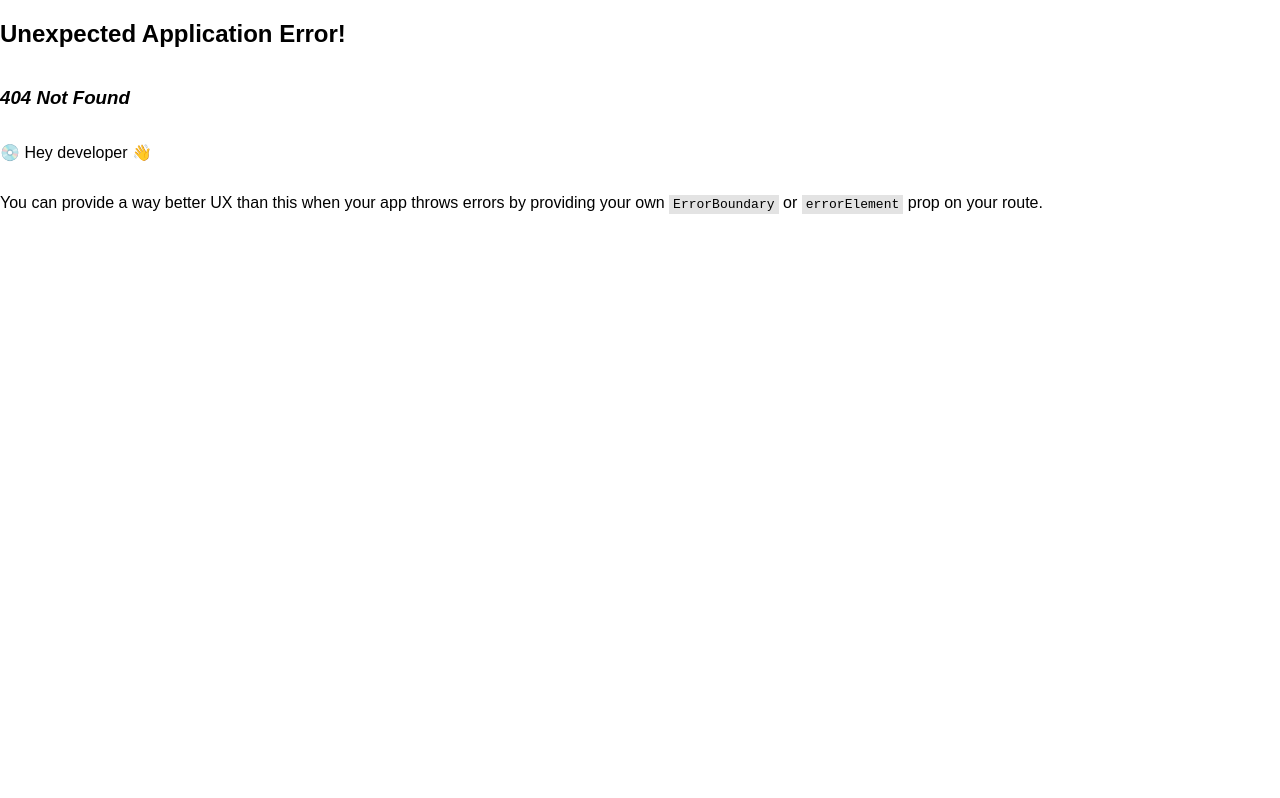
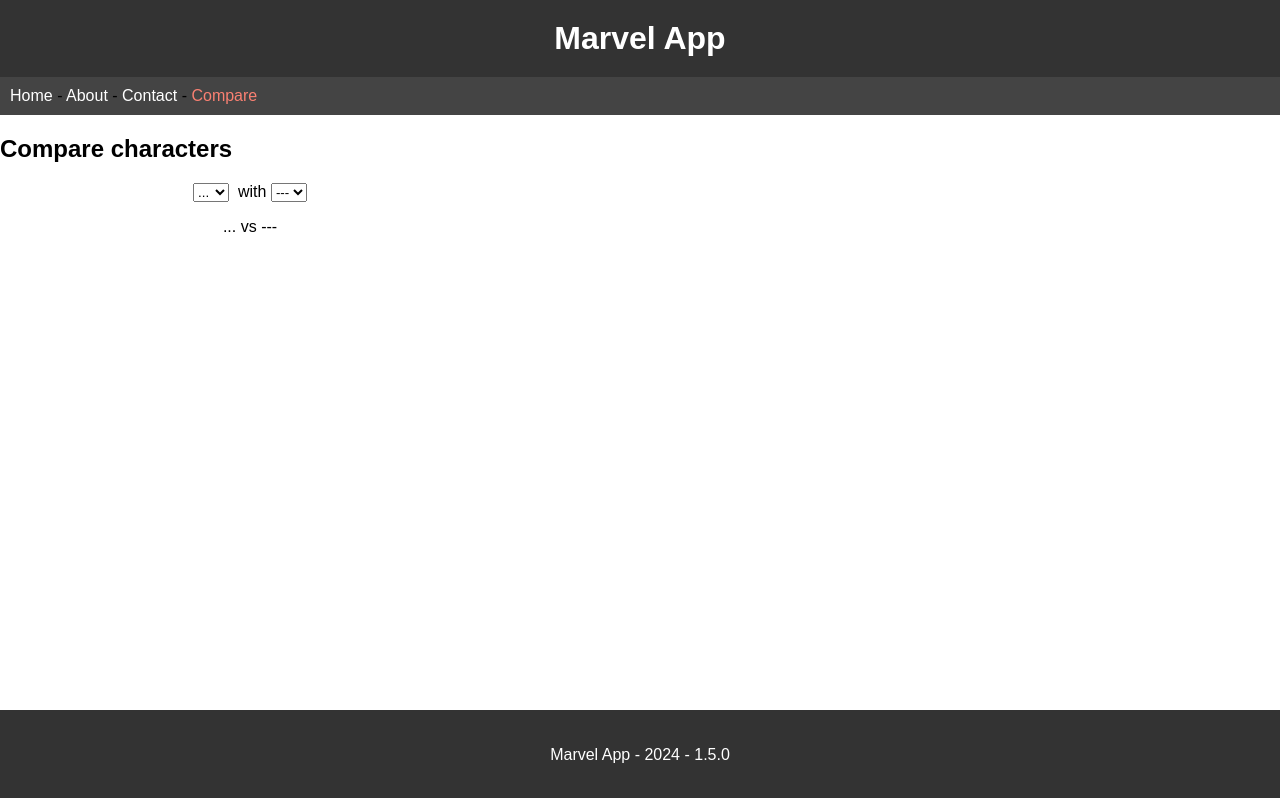
Before and after one commit to BlackHole1410/marvel-app, a React (Vite) app: page /compare in a window 1280 px wide. Before the commit this address had no page. Built offline with nearby package versions, Linux system fonts and the light colour scheme.

Commit message:
creation of CompareCharactersPage

```diff
--- a/src/layout.jsx
+++ b/src/layout.jsx
@@ -8,7 +8,7 @@
             <header>
                 <h1>Marvel App</h1>
                 <nav>
-                    <NavLink to="/">Home</NavLink> - <NavLink to="/about">About</NavLink> - <NavLink to="/contact">Contact</NavLink>
+                    <NavLink to="/">Home</NavLink> - <NavLink to="/about">About</NavLink> - <NavLink to="/contact">Contact</NavLink> - <NavLink to="/compare">Compare</NavLink>
                 </nav>
             </header>
             <main>
--- /dev/null
+++ b/src/pages/CompareCharactersPage.jsx
@@ -0,0 +1,71 @@
+import React from 'react';
+
+const CompareCharactersPage = () => {
+    // change the title of the page
+    document.title = "Compare | Marvel App";
+
+    // A supprimer, permet de rendre le composant fonctionnel dans un premier temps
+    const characters = [
+        {
+            name: '...'
+        },{
+            name: '---'
+        }
+    ]
+    // Fin de la partie à supprimer
+
+    // transform the characters to array of label/value objects
+    const options = characters.map((character, index) => ({
+        value: index,
+        label: character.name,
+    }));
+
+    // set the default options to the first two characters
+    const [option1, setOption1] = React.useState(options[0]);
+    const [option2, setOption2] = React.useState(options[1]);
+
+    const centerStyle = {
+        textAlign: 'center',
+        width: 500,
+    };
+
+    return (
+        <>
+            <h2>Compare characters</h2>
+
+            <p style={centerStyle}>
+                <select
+                    data-testid='select-character-1'
+                    value={option1.value}
+                    onChange={(event) => setOption1(options[event.target.value])}
+                >
+                    {options.map((option) => (
+                        <option key={option.value} value={option.value}>
+                            {option.label}
+                        </option>
+                    ))}
+                </select>&nbsp; {/* Fix the ambiguous spacing */}
+                with&nbsp;
+                <select
+                    data-testid='select-character-2'
+                    value={option2.value}
+                    onChange={(event) => setOption2(options[event.target.value])}
+                >
+                    {options.map((option) => (
+                        <option key={option.value} value={option.value}>
+                            {option.label}
+                        </option>
+                    ))}
+                </select>
+            </p>
+
+            { /* A supprimer, permet le voir comment récupérer les éléments selectionnés */ }
+            <p style={centerStyle}>
+                {characters[option1.value].name} vs {characters[option2.value].name}
+            </p>
+            { /* Fin de la partie à supprimer */ }
+        </>
+    );
+};
+
+export default CompareCharactersPage;
--- a/src/routes.jsx
+++ b/src/routes.jsx
@@ -6,6 +6,8 @@
 import CharactersPage from "./pages/CharactersPage";
 import ContactPage from "./pages/ContactPage";
 import CharacterDetailPage from "./pages/CharacterDetailPage";
+import CompareCharactersPage from './pages/CompareCharactersPage';
+import { path } from 'd3';
 
 const routes = [
     {
@@ -15,6 +17,7 @@
             { path: "/", element: <CharactersPage />, loader: getCharacters },
             { path: "/about", element: <AboutPage /> },
             { path: "/contact", element: <ContactPage /> },
+            { path: "/compare", element: <CompareCharactersPage />, loader: getCharacters },
             {
                 path: "/characters/:id", // Updated path to match the URL
                 element: <CharacterDetailPage />,
```
Also changed, not shown: 1 other file (tests, documents, lock files or other folders).
